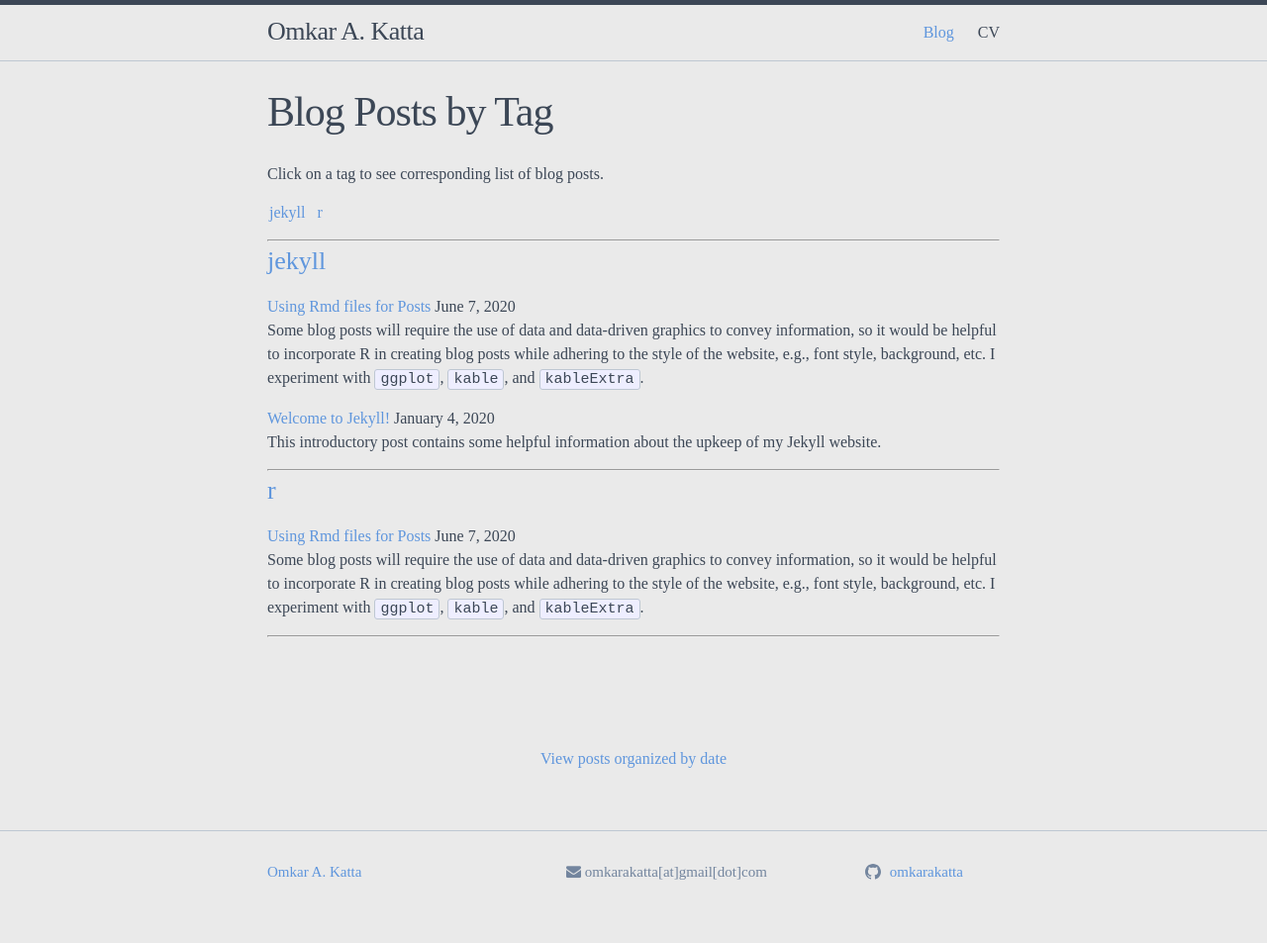
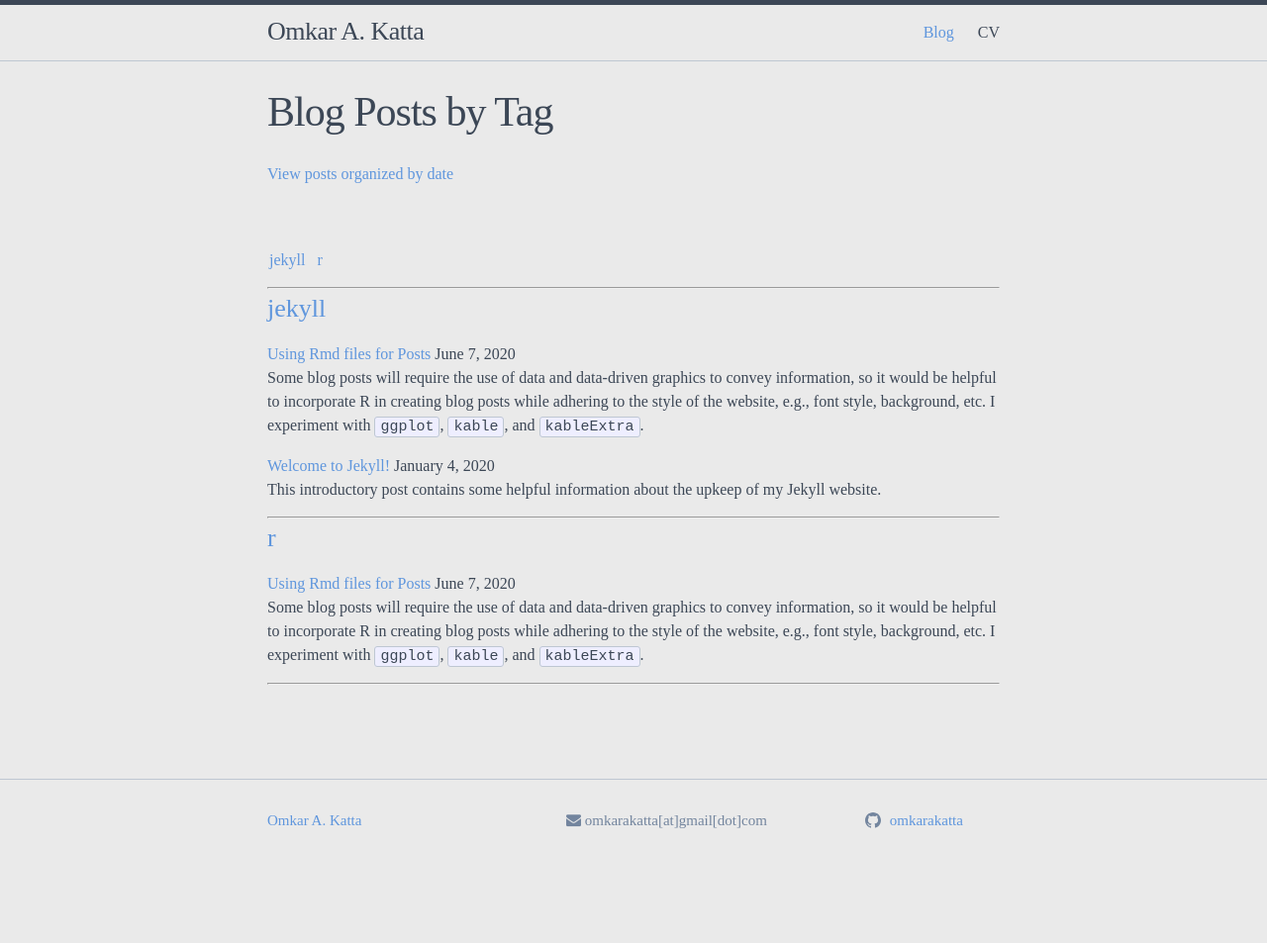
Before and after one commit to omkarakatta/omkarakatta.github.io, a Jekyll site: the page built from pages/postsbytag.md, in a window 1280 px wide. Shown: the whole page at 99% size. Built offline with Jekyll 4.4.1, drawn with Linux system fonts in a browser that asks for light colours; nearby versions of some CDN libraries; after the commit the page ends 900 px from its top, so only the background shows below that.

Commit message:
reposition toc links

```diff
--- a/pages/postsbytag.md
+++ b/pages/postsbytag.md
@@ -2,9 +2,13 @@
 title: "Blog Posts by Tag"
 permalink: /tag/
 ---
-
+<div>
+<a href="/blog/" title="View Posts by Date">View posts organized by date</a>
+</div>
+<br/>
+<br/>
 <!-- Reference: https://raw.githubusercontent.com/jokecamp/jokecamp.com/master/tag.md -->
-Click on a tag to see corresponding list of blog posts.
+<!-- Click on a tag to see corresponding list of blog posts. -->
 
 <ul class = "tags">
 {% for tag in site.tags %}
@@ -38,14 +42,6 @@ Click on a tag to see corresponding list of blog posts.
   ---
 {% endfor %}
 
-<br>
-<br>
-<br>
-<br>
-
-<div style="text-align: center">
-<a href="/blog/" title="View Posts by Date">View posts organized by date</a>
-</div>
 
 <!-- {% for tag in site.tags %}
   <h3>{{ tag[0] }}</h3>
```
Also changed, not shown: pages/postsbydate.md (+7 -11 lines).
